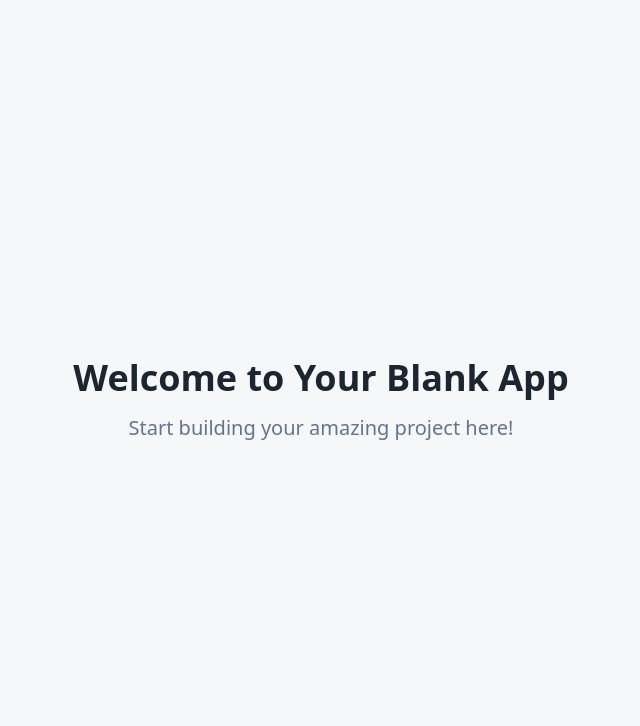
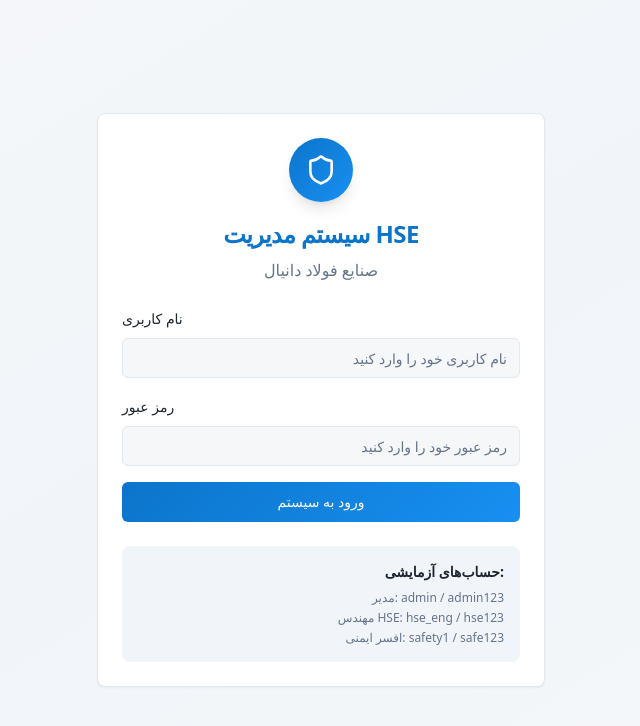
Before and after one commit to persia67/safe-work-stream, a React (Vite) app: page / in a window 1280 px wide. Shown: the top 726 px of the page, without its empty margins (319-959 px from the left). Built offline with nearby package versions, Linux system fonts and the light colour scheme.

Commit message:
Fix: Replace welcome message with HSE panel

```diff
--- a/src/pages/Index.tsx
+++ b/src/pages/Index.tsx
@@ -1,14 +1,7 @@
-// Update this page (the content is just a fallback if you fail to update the page)
+import HSEManagementPanel from "@/components/HSEManagementPanel";
 
 const Index = () => {
-  return (
-    <div className="min-h-screen flex items-center justify-center bg-background">
-      <div className="text-center">
-        <h1 className="text-4xl font-bold mb-4">Welcome to Your Blank App</h1>
-        <p className="text-xl text-muted-foreground">Start building your amazing project here!</p>
-      </div>
-    </div>
-  );
+  return <HSEManagementPanel />;
 };
 
 export default Index;
```
